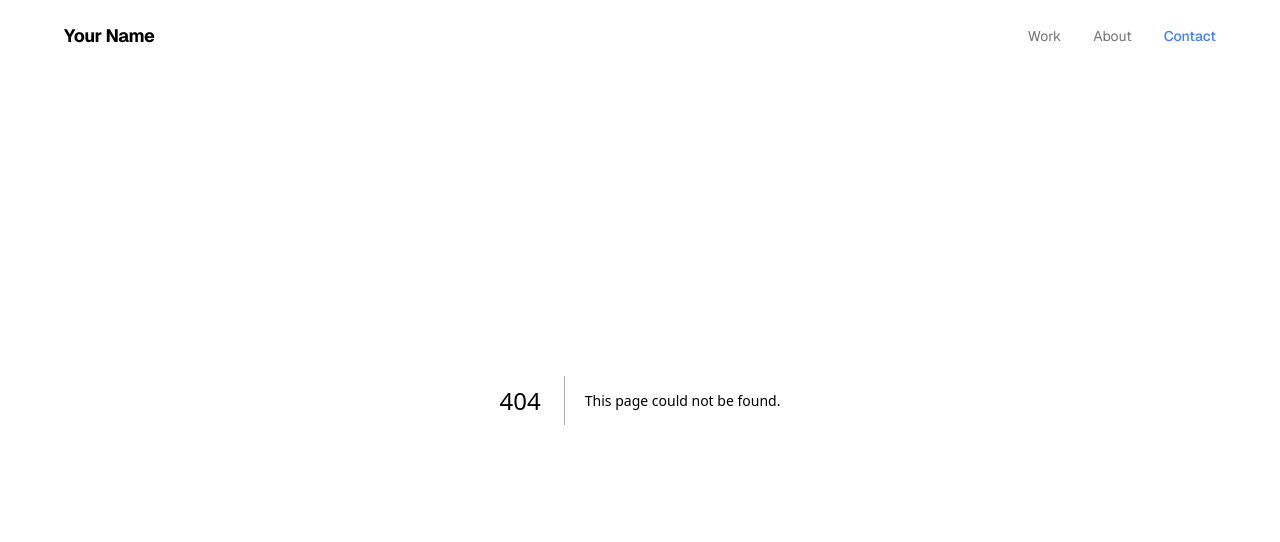
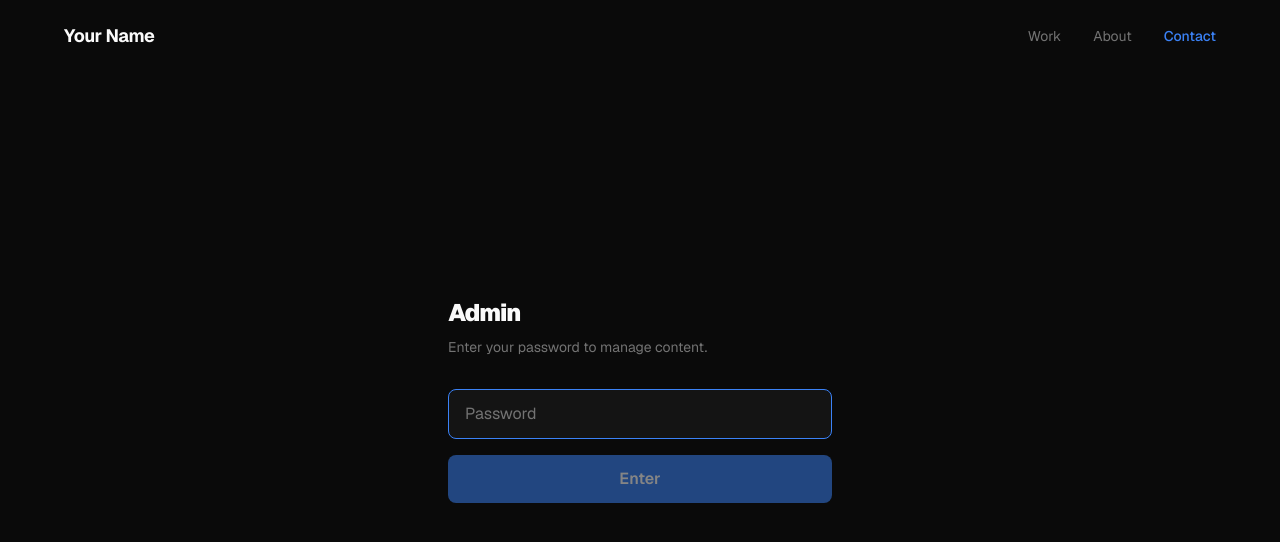
Before and after one commit to erickmclark/portfolio, a Next.js app: page /admin in a window 1280 px wide. Before the commit this address had no page. Shown: the top 542 px of the page. Built offline with nearby package versions, Linux system fonts and the light colour scheme.

Commit message:
feat: add admin password gate page

```diff
--- /dev/null
+++ b/app/admin/page.tsx
@@ -0,0 +1,61 @@
+"use client";
+
+import { useState } from 'react';
+import { useRouter } from 'next/navigation';
+
+export default function AdminPage() {
+  const [password, setPassword] = useState('');
+  const [error, setError] = useState('');
+  const [loading, setLoading] = useState(false);
+  const router = useRouter();
+
+  async function handleSubmit(e: React.FormEvent) {
+    e.preventDefault();
+    setLoading(true);
+    setError('');
+    try {
+      const res = await fetch('/api/admin/auth', {
+        method: 'POST',
+        headers: { 'Content-Type': 'application/json' },
+        body: JSON.stringify({ password }),
+      });
+      if (res.ok) {
+        router.push('/admin/dashboard');
+      } else {
+        setError('Incorrect password. Try again.');
+        setLoading(false);
+      }
+    } catch {
+      setError('Something went wrong. Try again.');
+      setLoading(false);
+    }
+  }
+
+  return (
+    <main className="min-h-screen flex items-center justify-center px-6">
+      <div className="w-full max-w-sm">
+        <h1 className="text-2xl font-black tracking-tighter mb-2">Admin</h1>
+        <p className="text-muted text-sm mb-8">Enter your password to manage content.</p>
+        <form onSubmit={handleSubmit} className="space-y-4">
+          <input
+            type="password"
+            value={password}
+            onChange={(e) => setPassword(e.target.value)}
+            placeholder="Password"
+            className="w-full px-4 py-3 bg-surface border border-border rounded-lg text-white placeholder:text-muted focus:outline-none focus:border-accent transition-colors"
+            autoFocus
+            disabled={loading}
+          />
+          {error && <p className="text-red-400 text-sm">{error}</p>}
+          <button
+            type="submit"
+            disabled={loading || !password}
+            className="w-full px-4 py-3 bg-accent hover:bg-accent-hover disabled:opacity-50 text-white font-semibold rounded-lg transition-colors duration-200"
+          >
+            {loading ? 'Signing in…' : 'Enter'}
+          </button>
+        </form>
+      </div>
+    </main>
+  );
+}
```
